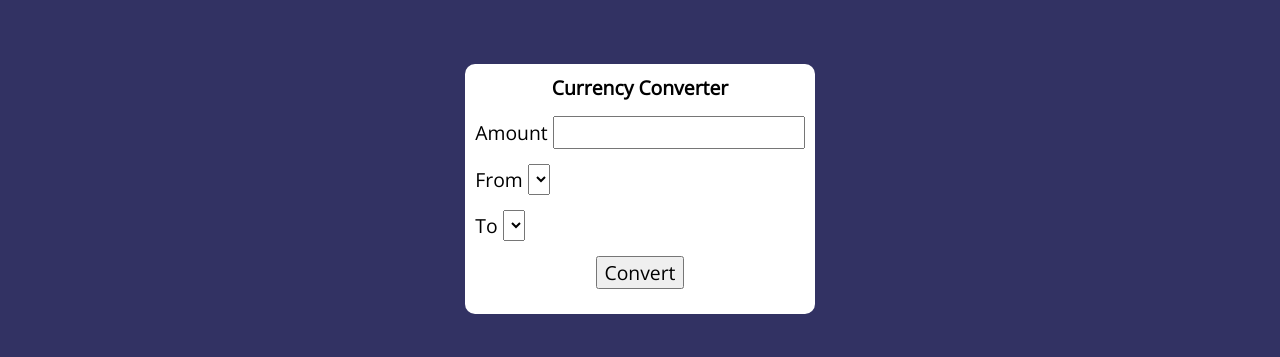
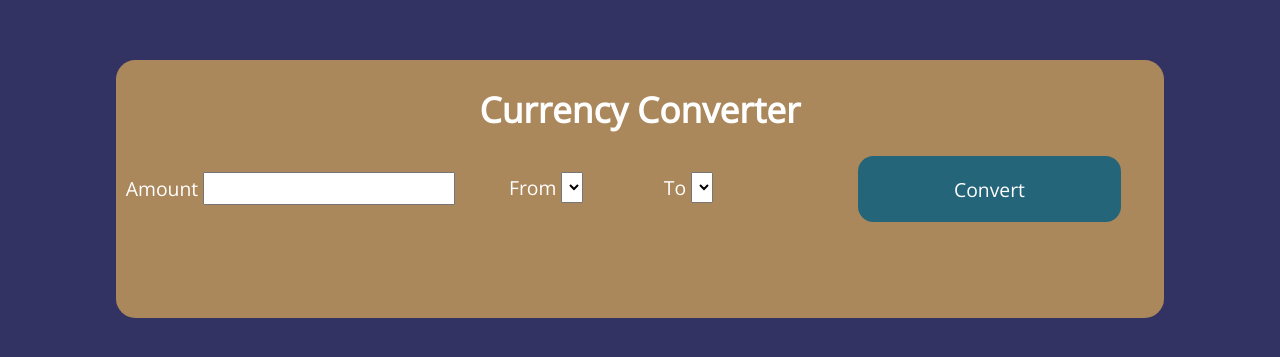
Before and after one commit to AhmedR218/Currency-Converter, a website: page public/index.html in a window 1280 px wide. Shown: the part 211-568 px from the top of the page. Drawn offline with nearby package versions, Linux system fonts and the light colour scheme; no server answers.

Commit message:
fixing css

```diff
--- a/public/index.html
+++ b/public/index.html
@@ -27,7 +27,7 @@
             <label for="">To</label>
             <select name="currencies" id="currencies2"></select>
         </div>
-        <div class="convertButton divs">
+        <div class="convertButtonDiv divs">
             <button class="convertBtn">Convert</button>
         </div>
         <div class="converted divs">
--- a/public/styles/style.css
+++ b/public/styles/style.css
@@ -11,9 +11,9 @@ body {
     display: flex;
     justify-content: center;
     align-items: center;
-    /* text-align: center; */
     min-height: 100vh;
     background-color: rgb(50, 50, 99);
+    color: white;
 }
 
 .divs {
@@ -23,22 +23,71 @@ body {
 }
 
 .main {
-    background-color: white;
-    border-radius: 10px;
+    display: grid;
+    grid-template-columns: repeat(3, 1fr);
+    grid-template-rows: repeat(3, 1fr);
+    background-color: rgb(171, 135, 92);
+    border: none;
+    border-radius: 1em;
 }
 
-p {
-    font-weight: 400;
+.headerText {
+    text-align: center;
+    grid-column-start: 2;
+    grid-row-start: 1;
+    margin-top: 1em;
 }
 
-.convertButton {
+.headerText > h2 {
+    font-size: 2rem;
+
+}
+
+.input {
+    grid-column-start: 1;
+    grid-row-start: 2;
+}
+
+.fromMenu {
+    grid-column-start: 2;
+    grid-row-start: 2;
+    margin-left: 2em;
+}
+
+
+.toMenu {
+    grid-column-start: 2;
+    grid-row-start: 2;
+    margin-left: 10em;
+}
+
+.input > *,
+.fromMenu > *,
+.toMenu > * {
+    margin-top: 0.8em;
+}
+
+.convertButtonDiv {
     text-align: center;
+    grid-column-start: 3;
+    grid-row-start: 2;
+}
+
+.convertBtn {
+    width: 80%;
+    padding: 1em;
+    border: none;
+    border-radius: 0.8em;
+    color: white;
+    background-color: rgb(37, 101, 122);
 }
 
 .converted {
     text-align: center;
+    grid-column-start: 2;
+    grid-row-start: 3
 }
 
-.headerText {
-    text-align: center;
+.converted > p {
+    font-weight: bold;
 }
```
